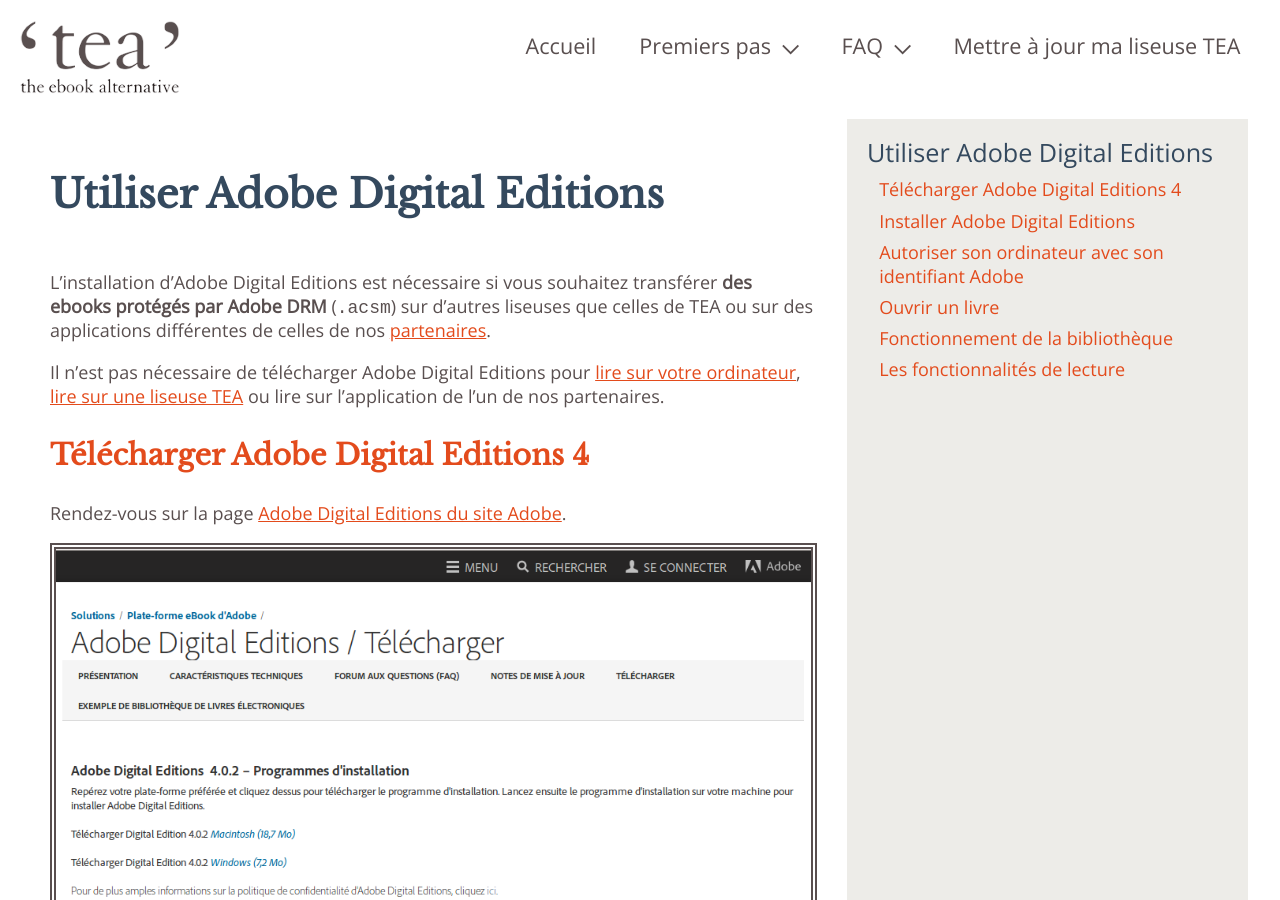
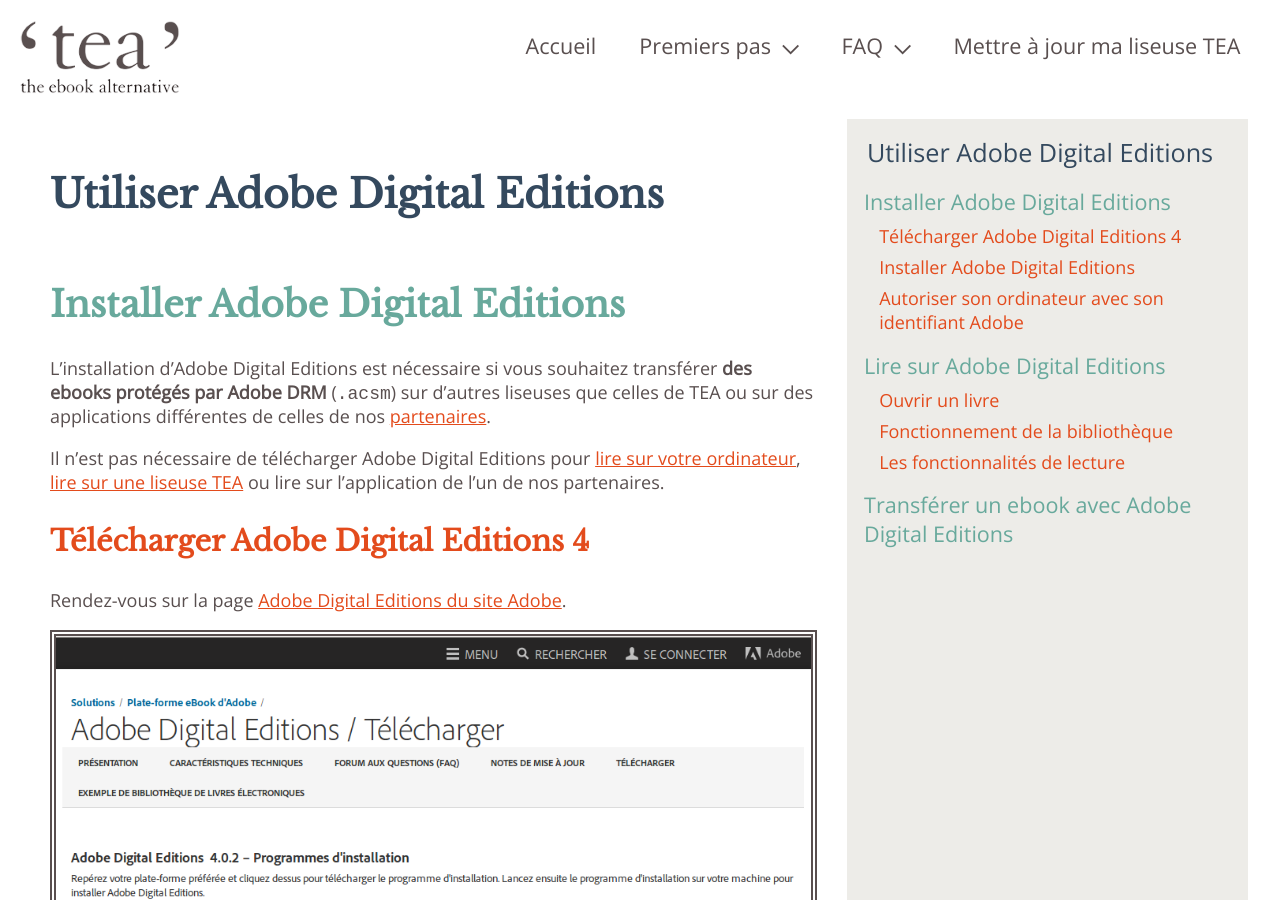
Before and after one commit to TEA-ebook/help-center, a Jekyll site: the page built from _pages/ade.md, in a window 1280 px wide and 900 px high. Built offline with Jekyll 4.4.1, drawn with Linux system fonts in a browser that asks for light colours; some of the changed text lies outside the part shown.

Commit message:
Update ade.md

```diff
--- a/_pages/ade.md
+++ b/_pages/ade.md
@@ -4,8 +4,20 @@
 title: Utiliser Adobe Digital Editions
 ---
 
+{% include anchor.html id="installer-ade" label="Installer Adobe Digital Editions" %}
+
+## Installer Adobe Digital Editions
+
 {% include installation-ade.md %}
+
+{% include anchor.html id="lire-ade" label="Lire sur Adobe Digital Editions" %}
+
+## Lire sur Adobe Digital Editions
 
 {% include lire-ade.md %}
 
+{% include anchor.html id="transfert-livre" label="Transférer un ebook avec Adobe Digital Editions" %}
+
+## Transférer un ebook vers une liseuse avec Adobe Digital Editions
+
 {% include transferer-ordinateur-liseuse.md %}
```
